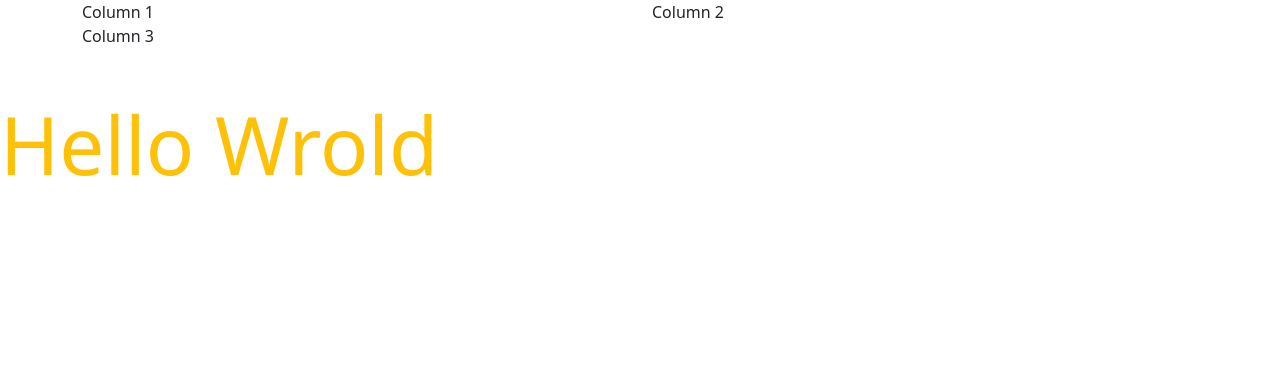
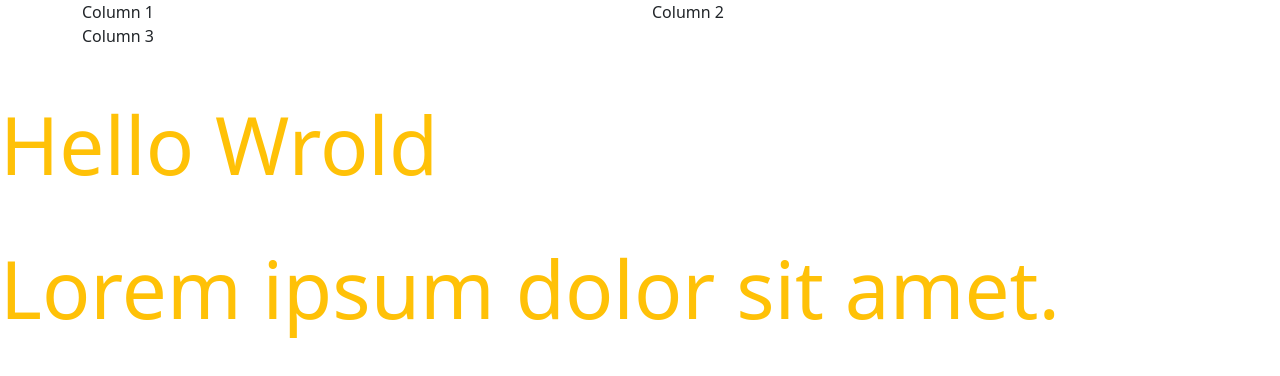
Before and after one commit to aptech-nn/clone, a plain HTML site: page bs.html in a window 1280 px wide. Drawn offline with nearby package versions, Linux system fonts and the light colour scheme.

Commit message:
New p tag

```diff
--- a/bs.html
+++ b/bs.html
@@ -23,5 +23,6 @@
 
 
       <p class="display-1 my-5 text-warning">Hello Wrold</p>
+      <p class="display-1 my-5 text-warning">Lorem ipsum dolor sit amet.</p>
 </body>
 </html>
```
